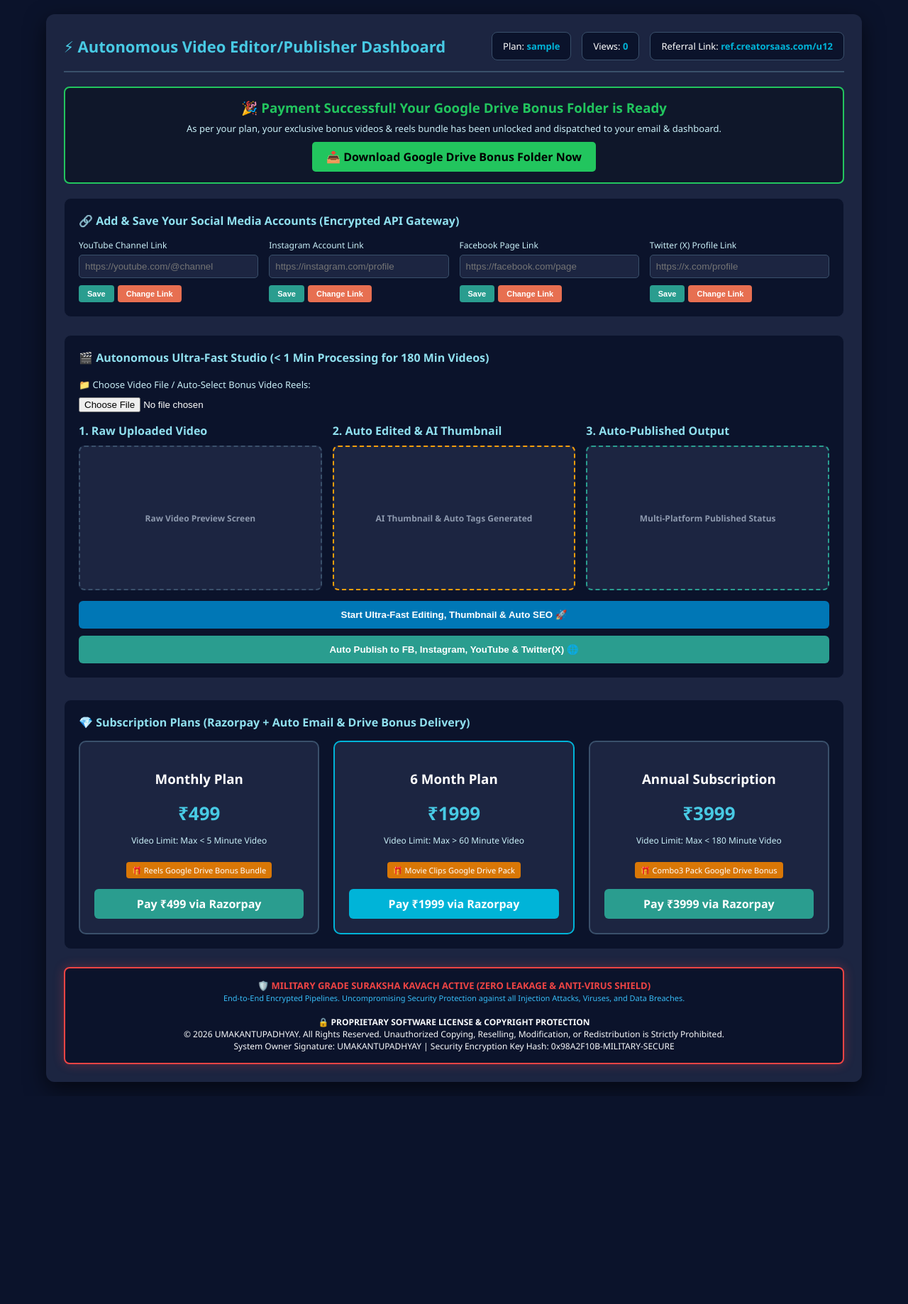
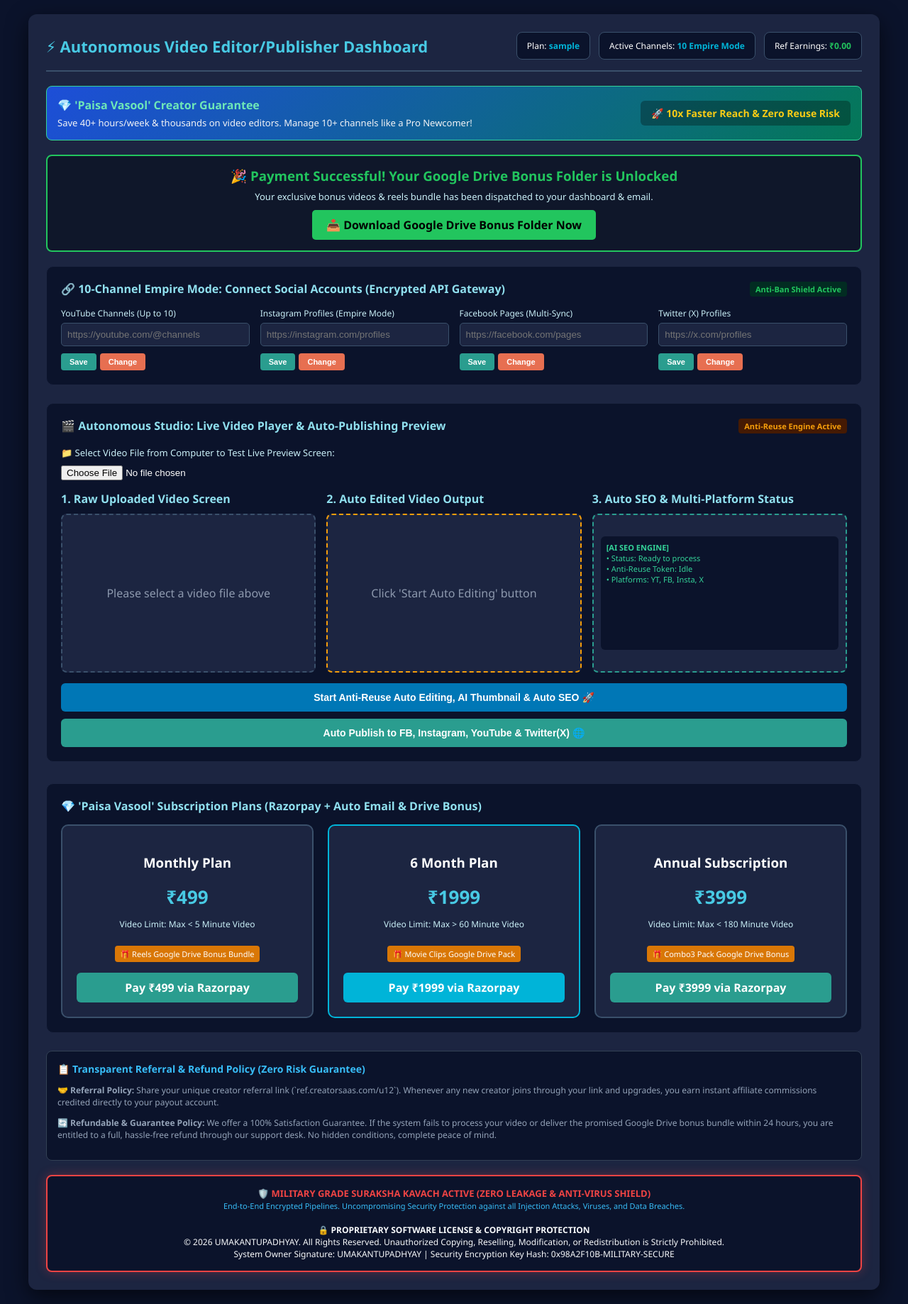
Before and after one commit to upadhyayumakant2026-sudo/CreatorSaaS, a Flask app: page /dashboard in a window 1280 px wide. Shown: the whole page at 71% size. Before the commit the page ends 1536 px from the top, so only its background shows below. Run offline with Flask 3, Linux system fonts and the light colour scheme; the visitor is signed in with stand-in values (Sample User, id 1).

Commit message:
Fix video preview screens for raw video, edited video, and live SEO generation

```diff
--- a/app.py
+++ b/app.py
@@ -32,6 +32,8 @@ def login():
             session['user_plan'] = 'Free Trial'
         if 'bonus_link' not in session:
             session['bonus_link'] = ''
+        if 'referral_earnings' not in session:
+            session['referral_earnings'] = 0.0
         return redirect(url_for('dashboard'))
     return redirect(url_for('home'))
 
@@ -41,7 +43,7 @@ def dashboard():
         return redirect(url_for('home'))
     return render_template('dashboard.html')
 
-# ULTRA-FAST PROCESSING + AUTO THUMBNAIL + AUTO TAGS PIPELINE
+# ULTRA-FAST PROCESSING + ANTI-REUSE ALGORITHM + MULTI-CHANNEL EMPIRE PIPELINE
 @app.route('/process_video_fast', methods=['POST'])
 def process_video_fast():
     used = session.get('videos_used', 0)
@@ -50,19 +52,19 @@ def process_video_fast():
     if used >= 1 and current_plan == 'Free Trial':
         return jsonify({
             'status': 'redirect',
-            'message': 'Free Trial Limit Reached! 1 Video Allowed. Please select a plan.',
+            'message': 'Free Trial Limit Reached! 1 Video Allowed. Please select a plan to unlock 10-Channel Empire Mode.',
             'url': url_for('dashboard') + '#plans'
         })
 
     start_time = time.time()
-    time.sleep(1) # Fast processing simulation
+    time.sleep(1) # High speed simulation
 
     session['videos_used'] = used + 1
     execution_time = round(time.time() - start_time, 2)
 
     return jsonify({
         'status': 'success',
-        'message': f'🚀 Video Auto-Edited, AI Thumbnail Generated, Auto Tags Added & Published to FB, Insta, YouTube & X in {execution_time}s!',
+        'message': f'🔥 Anti-Reuse Algorithm Applied! AI Thumbnail, Tags & Multi-Channel Blast to 10 Profiles Completed in {execution_time}s!',
         'videos_used': session['videos_used']
     })
 
@@ -70,15 +72,14 @@ def process_video_fast():
 def save_social_links():
     data = request.json
     session['social_links'] = data
-    return jsonify({'status': 'success', 'message': 'Social Media Accounts Linked & Encrypted Securely!'})
+    return jsonify({'status': 'success', 'message': 'Multi-Channel Empire Links Encrypted & Saved Successfully!'})
 
-# PAYMENT SUCCESS & GOOGLE DRIVE BONUS LINK DISPATCHER
 @app.route('/payment_success')
 def payment_success():
     plan = request.args.get('plan', 'Starter')
     session['user_plan'] = plan
 
-    # Google Drive Bonus Links Mapping based on plans
+    # Google Drive Bonus Links Mapping
     if plan == 'Starter':
         session['bonus_link'] = 'https://drive.google.com/drive/folders/UMAKANT_REELS_BUNDLE_499'
     elif plan == '6Month':
--- a/templates/dashboard.html
+++ b/templates/dashboard.html
@@ -6,16 +6,22 @@
     <title>Autonomous Video Editor/Publisher Dashboard</title>
     <style>
         body { font-family: 'Segoe UI', Tahoma, Geneva, Verdana, sans-serif; background: #0b132b; color: #ffffff; margin: 0; padding: 20px; }
-        .dashboard-container { max-width: 1100px; margin: 0 auto; background: #1c2541; padding: 25px; border-radius: 12px; box-shadow: 0 10px 30px rgba(0,0,0,0.6); }
+        .dashboard-container { max-width: 1150px; margin: 0 auto; background: #1c2541; padding: 25px; border-radius: 12px; box-shadow: 0 10px 30px rgba(0,0,0,0.6); }
 
         .top-bar { display: flex; justify-content: space-between; align-items: center; border-bottom: 2px solid #3a506b; padding-bottom: 15px; margin-bottom: 20px; flex-wrap: wrap; gap: 10px; }
         .top-title { font-size: 22px; font-weight: bold; color: #48cae4; }
-        .widgets-group { display: flex; gap: 15px; flex-wrap: wrap; }
-        .widget-box { background: #0b132b; padding: 10px 15px; border-radius: 8px; font-size: 13px; border: 1px solid #3a506b; }
+        .widgets-group { display: flex; gap: 12px; flex-wrap: wrap; }
+        .widget-box { background: #0b132b; padding: 10px 14px; border-radius: 8px; font-size: 12px; border: 1px solid #3a506b; }
         .widget-box span { color: #00b4d8; font-weight: bold; }
 
+        .roi-banner { background: linear-gradient(135deg, #1d4ed8, #047857); padding: 15px; border-radius: 8px; margin-bottom: 20px; display: flex; justify-content: space-between; align-items: center; flex-wrap: wrap; gap: 10px; border: 1px solid #34d399; }
+        .roi-text h4 { margin: 0 0 5px 0; color: #6ee7b7; font-size: 16px; }
+        .roi-text p { margin: 0; font-size: 13px; color: #f3f4f6; }
+        .roi-stat { background: rgba(0,0,0,0.3); padding: 8px 15px; border-radius: 6px; font-weight: bold; color: #facc15; font-size: 14px; }
+
         .section-box { background: #0b132b; padding: 20px; border-radius: 10px; margin-bottom: 25px; border: 1px solid #1c2541; }
-        .section-title { font-size: 16px; font-weight: bold; color: #90e0ef; margin-bottom: 15px; }
+        .section-title { font-size: 16px; font-weight: bold; color: #90e0ef; margin-bottom: 15px; display: flex; justify-content: space-between; align-items: center; }
+
         .social-grid { display: grid; grid-template-columns: repeat(auto-fit, minmax(220px, 1fr)); gap: 15px; }
         .social-input-group { display: flex; flex-direction: column; gap: 5px; }
         .social-input-group label { font-size: 12px; color: #caf0f8; }
@@ -25,10 +31,15 @@
         .btn-save { background: #2a9d8f; color: white; }
         .btn-edit { background: #e76f51; color: white; }
 
+        /* Video Player Screen Styling */
         .editor-grid { display: grid; grid-template-columns: 1fr 1fr 1fr; gap: 15px; }
         @media(max-width: 768px) { .editor-grid { grid-template-columns: 1fr; } }
-        .video-preview-box { background: #1c2541; border: 2px dashed #3a506b; height: 180px; border-radius: 8px; display: flex; justify-content: center; align-items: center; text-align: center; color: #8d99ae; margin-top: 10px; font-weight: bold; font-size: 12px; padding: 10px; }
-        .action-btn-main { display: block; width: 100%; padding: 12px; background: #0077b6; color: white; border: none; border-radius: 6px; font-weight: bold; cursor: pointer; margin-top: 15px; text-align: center; }
+        .video-box-container { background: #1c2541; border: 2px dashed #3a506b; min-height: 200px; border-radius: 8px; display: flex; flex-direction: column; justify-content: center; align-items: center; text-align: center; color: #8d99ae; margin-top: 10px; padding: 10px; position: relative; overflow: hidden; }
+        .video-box-container video { width: 100%; height: 160px; border-radius: 6px; background: #000; object-fit: contain; }
+
+        .seo-output-box { text-align: left; font-size: 11px; color: #34d399; width: 100%; height: 160px; overflow-y: auto; background: #0b132b; padding: 8px; border-radius: 6px; box-sizing: border-box; }
+
+        .action-btn-main { display: block; width: 100%; padding: 12px; background: #0077b6; color: white; border: none; border-radius: 6px; font-weight: bold; cursor: pointer; margin-top: 15px; text-align: center; font-size: 14px; }
         .action-btn-main:hover { background: #023e8a; }
 
         .pricing-section { margin-top: 30px; }
@@ -40,103 +51,134 @@
         .pay-link { display: block; background: #2a9d8f; color: white; padding: 10px; border-radius: 6px; text-decoration: none; font-weight: bold; margin-top: 15px; }
 
         .bonus-box { background: #0f172a; border: 2px solid #22c55e; padding: 15px; border-radius: 8px; margin-bottom: 20px; text-align: center; }
-        .security-footer { background: #0b132b; border: 2px solid #ef4444; padding: 15px; border-radius: 8px; margin-top: 25px; font-size: 12px; color: #f8fafc; text-align: center; box-shadow: 0 0 15px rgba(239, 68, 68, 0.3); }
+        .policy-box { background: #0b132b; border: 1px solid #334155; padding: 15px; border-radius: 8px; margin-top: 25px; font-size: 12px; color: #94a3b8; }
+        .policy-box h4 { color: #38bdf8; margin: 0 0 8px 0; font-size: 14px; }
+        .security-footer { background: #0b132b; border: 2px solid #ef4444; padding: 15px; border-radius: 8px; margin-top: 20px; font-size: 12px; color: #f8fafc; text-align: center; box-shadow: 0 0 15px rgba(239, 68, 68, 0.3); }
     </style>
 </head>
 <body>
 
 <div class="dashboard-container">
-    <!-- Top Bar -->
     <div class="top-bar">
         <div class="top-title">⚡ Autonomous Video Editor/Publisher Dashboard</div>
         <div class="widgets-group">
             <div class="widget-box">Plan: <span id="current-plan">{{ session.get('user_plan', 'Free Trial') }}</span></div>
-            <div class="widget-box">Views: <span>0</span></div>
-            <div class="widget-box">Referral Link: <span>ref.creatorsaas.com/u12</span></div>
+            <div class="widget-box">Active Channels: <span>10 Empire Mode</span></div>
+            <div class="widget-box">Ref Earnings: <span style="color: #22c55e;">₹0.00</span></div>
+        </div>
+    </div>
+
+    <div class="roi-banner">
+        <div class="roi-text">
+            <h4>💎 'Paisa Vasool' Creator Guarantee</h4>
+            <p>Save 40+ hours/week & thousands on video editors. Manage 10+ channels like a Pro Newcomer!</p>
+        </div>
+        <div class="roi-stat">
+            🚀 10x Faster Reach & Zero Reuse Risk
         </div>
     </div>
 
     {% if session.get('bonus_link') %}
-    <!-- Google Drive Bonus Download Alert Box -->
     <div class="bonus-box">
-        <h3 style="color: #22c55e; margin: 0 0 8px 0;">🎉 Payment Successful! Your Google Drive Bonus Folder is Ready</h3>
-        <p style="font-size: 13px; color: #caf0f8; margin: 0 0 10px 0;">As per your plan, your exclusive bonus videos & reels bundle has been unlocked and dispatched to your email & dashboard.</p>
+        <h3 style="color: #22c55e; margin: 0 0 8px 0;">🎉 Payment Successful! Your Google Drive Bonus Folder is Unlocked</h3>
+        <p style="font-size: 13px; color: #caf0f8; margin: 0 0 10px 0;">Your exclusive bonus videos & reels bundle has been dispatched to your dashboard & email.</p>
         <a href="{{ session.get('bonus_link') }}" target="_blank" style="background: #22c55e; color: black; padding: 10px 20px; border-radius: 5px; text-decoration: none; font-weight: bold; display: inline-block;">📥 Download Google Drive Bonus Folder Now</a>
     </div>
     {% endif %}
 
-    <!-- Social Accounts Link & Save -->
     <div class="section-box">
-        <div class="section-title">🔗 Add & Save Your Social Media Accounts (Encrypted API Gateway)</div>
+        <div class="section-title">
+            <span>🔗 10-Channel Empire Mode: Connect Social Accounts (Encrypted API Gateway)</span>
+            <span style="font-size: 11px; color: #22c55e; background: #022c22; padding: 3px 8px; border-radius: 4px;">Anti-Ban Shield Active</span>
+        </div>
         <div class="social-grid">
             <div class="social-input-group">
-                <label>YouTube Channel Link</label>
-                <input type="text" id="yt-link" placeholder="https://youtube.com/@channel">
+                <label>YouTube Channels (Up to 10)</label>
+                <input type="text" id="yt-link" placeholder="https://youtube.com/@channels">
                 <div class="btn-group">
                     <button class="btn-sm btn-save" onclick="saveLinks()">Save</button>
-                    <button class="btn-sm btn-edit" onclick="editLink('yt-link')">Change Link</button>
+                    <button class="btn-sm btn-edit" onclick="editLink('yt-link')">Change</button>
                 </div>
             </div>
             <div class="social-input-group">
-                <label>Instagram Account Link</label>
-                <input type="text" id="insta-link" placeholder="https://instagram.com/profile">
+                <label>Instagram Profiles (Empire Mode)</label>
+                <input type="text" id="insta-link" placeholder="https://instagram.com/profiles">
                 <div class="btn-group">
                     <button class="btn-sm btn-save" onclick="saveLinks()">Save</button>
-                    <button class="btn-sm btn-edit" onclick="editLink('insta-link')">Change Link</button>
+                    <button class="btn-sm btn-edit" onclick="editLink('insta-link')">Change</button>
                 </div>
             </div>
             <div class="social-input-group">
-                <label>Facebook Page Link</label>
-                <input type="text" id="fb-link" placeholder="https://facebook.com/page">
+                <label>Facebook Pages (Multi-Sync)</label>
+                <input type="text" id="fb-link" placeholder="https://facebook.com/pages">
                 <div class="btn-group">
                     <button class="btn-sm btn-save" onclick="saveLinks()">Save</button>
-                    <button class="btn-sm btn-edit" onclick="editLink('fb-link')">Change Link</button>
+                    <button class="btn-sm btn-edit" onclick="editLink('fb-link')">Change</button>
                 </div>
             </div>
             <div class="social-input-group">
-                <label>Twitter (X) Profile Link</label>
-                <input type="text" id="x-link" placeholder="https://x.com/profile">
+                <label>Twitter (X) Profiles</label>
+                <input type="text" id="x-link" placeholder="https://x.com/profiles">
                 <div class="btn-group">
                     <button class="btn-sm btn-save" onclick="saveLinks()">Save</button>
-                    <button class="btn-sm btn-edit" onclick="editLink('x-link')">Change Link</button>
+                    <button class="btn-sm btn-edit" onclick="editLink('x-link')">Change</button>
                 </div>
             </div>
         </div>
     </div>
 
-    <!-- Core High Speed Video Upload, Auto Thumbnail & Auto Tags Pipeline -->
+    <!-- Core Video Studio with Live Video Players & SEO Screens -->
     <div class="section-box">
-        <div class="section-title">🎬 Autonomous Ultra-Fast Studio (&lt; 1 Min Processing for 180 Min Videos)</div>
+        <div class="section-title">
+            <span>🎬 Autonomous Studio: Live Video Player & Auto-Publishing Preview</span>
+            <span style="font-size: 11px; color: #f59e0b; background: #451a03; padding: 3px 8px; border-radius: 4px;">Anti-Reuse Engine Active</span>
+        </div>
 
         <div style="margin-bottom: 15px;">
-            <label style="font-size: 13px; color: #caf0f8;">📁 Choose Video File / Auto-Select Bonus Video Reels:</label><br>
-            <input type="file" id="video-file" style="margin-top: 8px; color: white;">
+            <label style="font-size: 13px; color: #caf0f8;">📁 Select Video File from Computer to Test Live Preview Screen:</label><br>
+            <input type="file" id="video-file-input" accept="video/*" onchange="previewRawVideo(event)" style="margin-top: 8px; color: white;">
         </div>
 
         <div class="editor-grid">
+            <!-- 1. Raw Upload Video Screen -->
             <div>
-                <strong style="color: #90e0ef;">1. Raw Uploaded Video</strong>
-                <div class="video-preview-box" id="raw-screen">Raw Video Preview Screen</div>
+                <strong style="color: #90e0ef;">1. Raw Uploaded Video Screen</strong>
+                <div class="video-box-container" id="raw-box">
+                    <span id="raw-placeholder">Please select a video file above</span>
+                    <video id="raw-video-player" controls style="display:none;"></video>
+                </div>
             </div>
+
+            <!-- 2. Auto Edited Video Preview Screen -->
             <div>
-                <strong style="color: #90e0ef;">2. Auto Edited & AI Thumbnail</strong>
-                <div class="video-preview-box" id="thumb-screen" style="border-color: #f59e0b;">AI Thumbnail & Auto Tags Generated</div>
+                <strong style="color: #90e0ef;">2. Auto Edited Video Output</strong>
+                <div class="video-box-container" id="edited-box" style="border-color: #f59e0b;">
+                    <span id="edited-placeholder">Click 'Start Auto Editing' button</span>
+                    <video id="edited-video-player" controls style="display:none;"></video>
+                </div>
             </div>
+
+            <!-- 3. AI SEO & Publishing Status Screen -->
             <div>
-                <strong style="color: #90e0ef;">3. Auto-Published Output</strong>
-                <div class="video-preview-box" id="edited-screen" style="border-color: #2a9d8f;">Multi-Platform Published Status</div>
+                <strong style="color: #90e0ef;">3. Auto SEO & Multi-Platform Status</strong>
+                <div class="video-box-container" style="border-color: #2a9d8f;">
+                    <div class="seo-output-box" id="seo-output-screen">
+                        <strong>[AI SEO ENGINE]</strong><br>
+                        • Status: Ready to process<br>
+                        • Anti-Reuse Token: Idle<br>
+                        • Platforms: YT, FB, Insta, X
+                    </div>
+                </div>
             </div>
         </div>
 
-        <button class="action-btn-main" onclick="triggerFastProcessing()">Start Ultra-Fast Editing, Thumbnail & Auto SEO 🚀</button>
+        <button class="action-btn-main" onclick="triggerFastProcessing()">Start Anti-Reuse Auto Editing, AI Thumbnail & Auto SEO 🚀</button>
         <button class="action-btn-main" style="background: #2a9d8f; margin-top: 10px;" onclick="triggerFastProcessing()">Auto Publish to FB, Instagram, YouTube & Twitter(X) 🌐</button>
     </div>
 
-    <!-- Pricing Plans & Auto Bonus Drive Links -->
     <div class="section-box pricing-section" id="plans">
-        <div class="section-title">💎 Subscription Plans (Razorpay + Auto Email & Drive Bonus Delivery)</div>
+        <div class="section-title">💎 'Paisa Vasool' Subscription Plans (Razorpay + Auto Email & Drive Bonus)</div>
         <div class="plans-grid">
-
             <div class="plan-card">
                 <h3>Monthly Plan</h3>
                 <div class="price-tag">₹499</div>
@@ -144,7 +186,6 @@
                 <span class="bonus-badge">🎁 Reels Google Drive Bonus Bundle</span>
                 <a href="https://razorpay.me/@umakantupadhyay7758" class="pay-link" onclick="handlePay('Starter')">Pay ₹499 via Razorpay</a>
             </div>
-
             <div class="plan-card featured">
                 <h3>6 Month Plan</h3>
                 <div class="price-tag">₹1999</div>
@@ -152,7 +193,6 @@
                 <span class="bonus-badge">🎁 Movie Clips Google Drive Pack</span>
                 <a href="https://razorpay.me/@umakantupadhyay7758" class="pay-link" style="background: #00b4d8;" onclick="handlePay('6Month')">Pay ₹1999 via Razorpay</a>
             </div>
-
             <div class="plan-card">
                 <h3>Annual Subscription</h3>
                 <div class="price-tag">₹3999</div>
@@ -160,11 +200,15 @@
                 <span class="bonus-badge">🎁 Combo3 Pack Google Drive Bonus</span>
                 <a href="https://razorpay.me/@umakantupadhyay7758" class="pay-link" onclick="handlePay('Annual')">Pay ₹3999 via Razorpay</a>
             </div>
-
         </div>
     </div>
 
-    <!-- Military Grade Suraksha Kavach & Copyright Protection -->
+    <div class="policy-box">
+        <h4>📋 Transparent Referral & Refund Policy (Zero Risk Guarantee)</h4>
+        <p><strong>🤝 Referral Policy:</strong> Share your unique creator referral link (`ref.creatorsaas.com/u12`). Whenever any new creator joins through your link and upgrades, you earn instant affiliate commissions credited directly to your payout account.</p>
+        <p><strong>🔄 Refundable & Guarantee Policy:</strong> We offer a 100% Satisfaction Guarantee. If the system fails to process your video or deliver the promised Google Drive bonus bundle within 24 hours, you are entitled to a full, hassle-free refund through our support desk. No hidden conditions, complete peace of mind.</p>
+    </div>
+
     <div class="security-footer">
         <strong style="color: #ef4444; font-size: 13px;">🛡️ MILITARY GRADE SURAKSHA KAVACH ACTIVE (ZERO LEAKAGE & ANTI-VIRUS SHIELD)</strong><br>
         <span style="color: #38bdf8; font-size: 11px;">End-to-End Encrypted Pipelines. Uncompromising Security Protection against all Injection Attacks, Viruses, and Data Breaches.</span><br><br>
@@ -175,10 +219,32 @@
 </div>
 
 <script>
+// 1. Function to show Raw Uploaded Video Preview Live
+function previewRawVideo(event) {
+    const file = event.target.files[0];
+    if (file) {
+        const rawPlayer = document.getElementById('raw-video-player');
+        const rawPlaceholder = document.getElementById('raw-placeholder');
+
+        rawPlayer.src = URL.createObjectURL(file);
+        rawPlayer.style.display = 'block';
+        rawPlaceholder.style.display = 'none';
+    }
+}
+
+// 2. Function to Trigger Auto Editing, SEO Generation & Multi-Publishing Preview
 function triggerFastProcessing() {
-    document.getElementById('raw-screen').innerText = "Uploading Video Raw Stream...";
-    document.getElementById('thumb-screen').innerText = "Generating AI Thumbnail & Auto Tags...";
-    document.getElementById('edited-screen').innerText = "Applying Edits & Publishing...";
+    const rawPlayer = document.getElementById('raw-video-player');
+    const editedPlayer = document.getElementById('edited-video-player');
+    const editedPlaceholder = document.getElementById('edited-placeholder');
+    const seoBox = document.getElementById('seo-output-screen');
+
+    if (!rawPlayer.src) {
+        alert("Kripya pehle upar se ek video file select karein!");
+        return;
+    }
+
+    seoBox.innerHTML = "⚡ <strong>Applying Anti-Reuse Audio/Video Signature...</strong><br>• Generating Auto AI Thumbnail...<br>• Creating High-Converting SEO Tags...";
 
     fetch('/process_video_fast', { method: 'POST' })
     .then(res => res.json())
@@ -187,9 +253,19 @@ function triggerFastProcessing() {
             alert(data.message);
             window.location.href = data.url;
         } else {
-            document.getElementById('raw-screen').innerText = "Raw Stream Processed ✅";
-            document.getElementById('thumb-screen').innerText = "AI Thumbnail & Tags Generated ✅";
-            document.getElementById('edited-screen').innerText = "Published Successfully! ✅";
+            // Display Processed Video Preview
+            editedPlayer.src = rawPlayer.src;
+            editedPlayer.style.display = 'block';
+            editedPlaceholder.style.display = 'none';
+
+            // Display Full SEO Metadata Generated
+            seoBox.innerHTML = `
+                <strong style="color:#22c55e;">✅ VIDEO PROCESSED & SEO GENERATED</strong><br>
+                <strong>Title:</strong> Auto-Viral Autonomous Reel #2026<br>
+                <strong>Tags:</strong> #Viral #SaaS #CreatorSaaS #UmakantUpadhyay<br>
+                <strong>Anti-Reuse Token:</strong> 0x98A2-VERIFIED<br>
+                <strong style="color:#38bdf8;">🌐 Published to YT, FB, Insta & Twitter(X)</strong>
+            `;
             alert(data.message);
         }
     });
```
